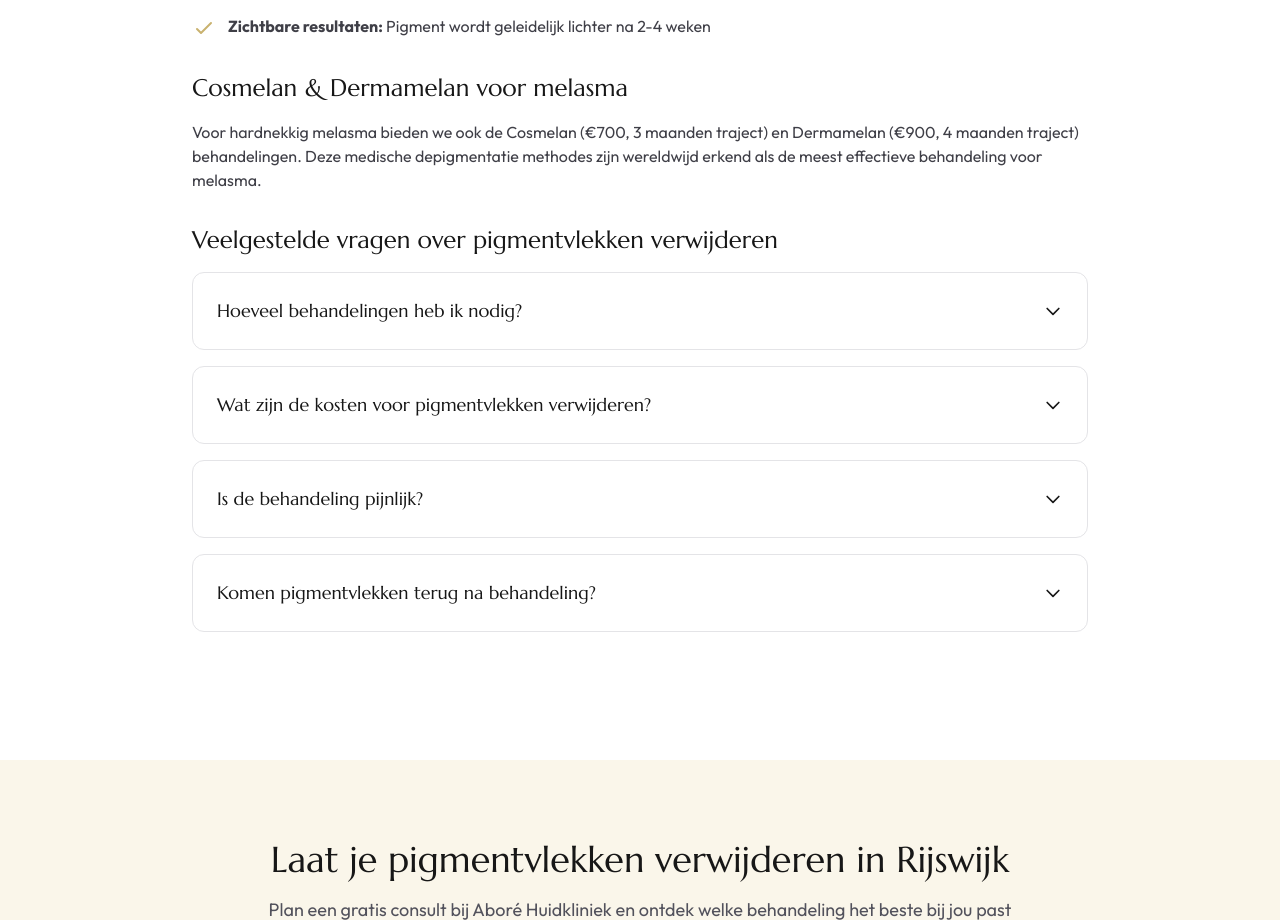
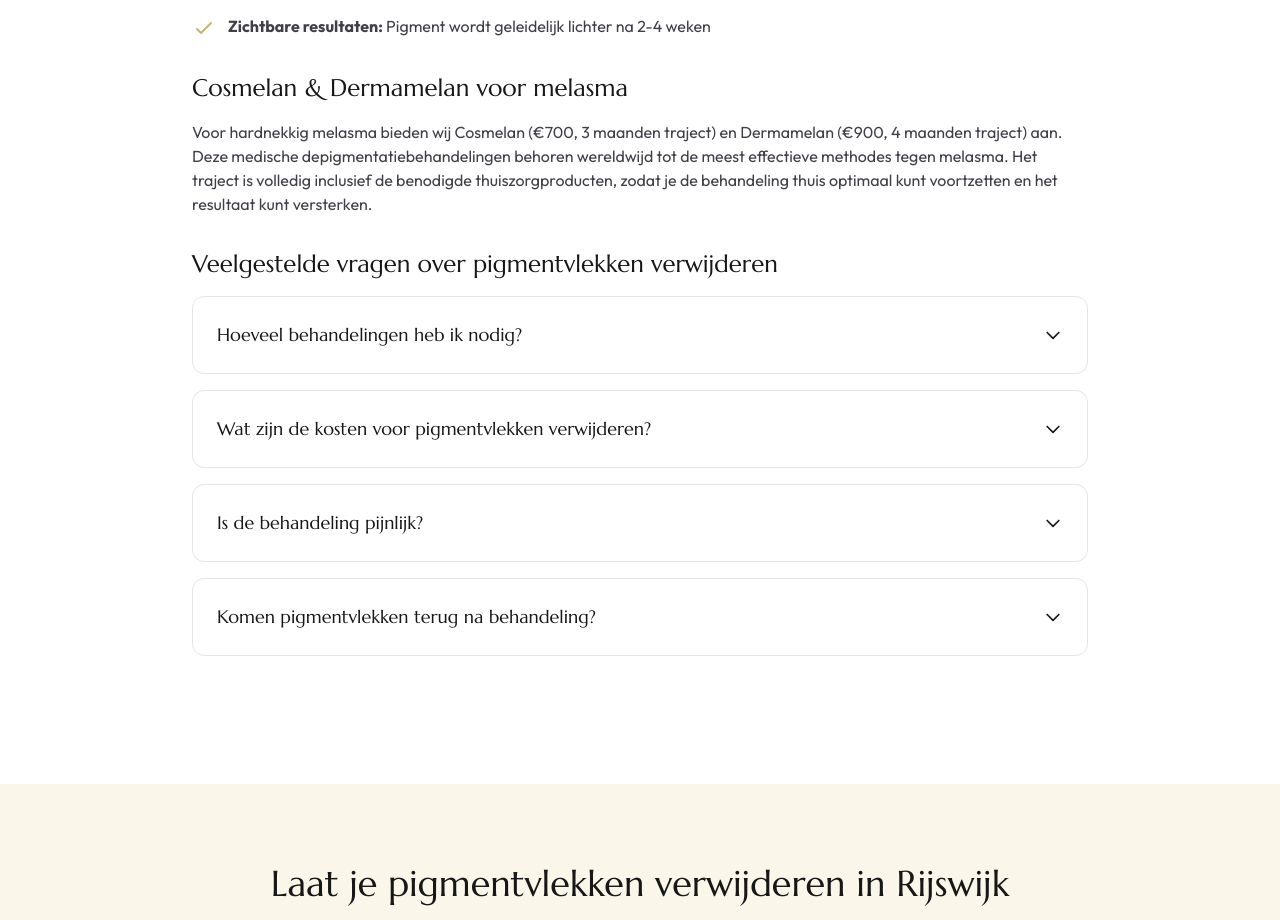
Before and after one commit to LouayCoding/abore-huidkliniek, a Next.js app: page /pigmentvlekken-verwijderen in a window 1280 px wide. Shown: the part 1688-2608 px from the top of the page. Built offline with nearby package versions, Linux system fonts and the light colour scheme; no server answers.

Commit message:
fix 16, en tekst herschreven

```diff
--- a/src/app/pigmentvlekken-verwijderen/page.tsx
+++ b/src/app/pigmentvlekken-verwijderen/page.tsx
@@ -166,7 +166,7 @@ export default function PigmentvlekkenVerwijderenPage() {
               </h3>
 
               <p>
-                Voor hardnekkig melasma bieden we ook de Cosmelan (€700, 3 maanden traject) en Dermamelan (€900, 4 maanden traject) behandelingen. Deze medische depigmentatie methodes zijn wereldwijd erkend als de meest effectieve behandeling voor melasma.
+                Voor hardnekkig melasma bieden wij Cosmelan (€700, 3 maanden traject) en Dermamelan (€900, 4 maanden traject) aan. Deze medische depigmentatiebehandelingen behoren wereldwijd tot de meest effectieve methodes tegen melasma. Het traject is volledig inclusief de benodigde thuiszorgproducten, zodat je de behandeling thuis optimaal kunt voortzetten en het resultaat kunt versterken.
               </p>
 
               <h3 className={`${marcellus.className} text-2xl text-foreground mt-8 mb-4`}>
```
